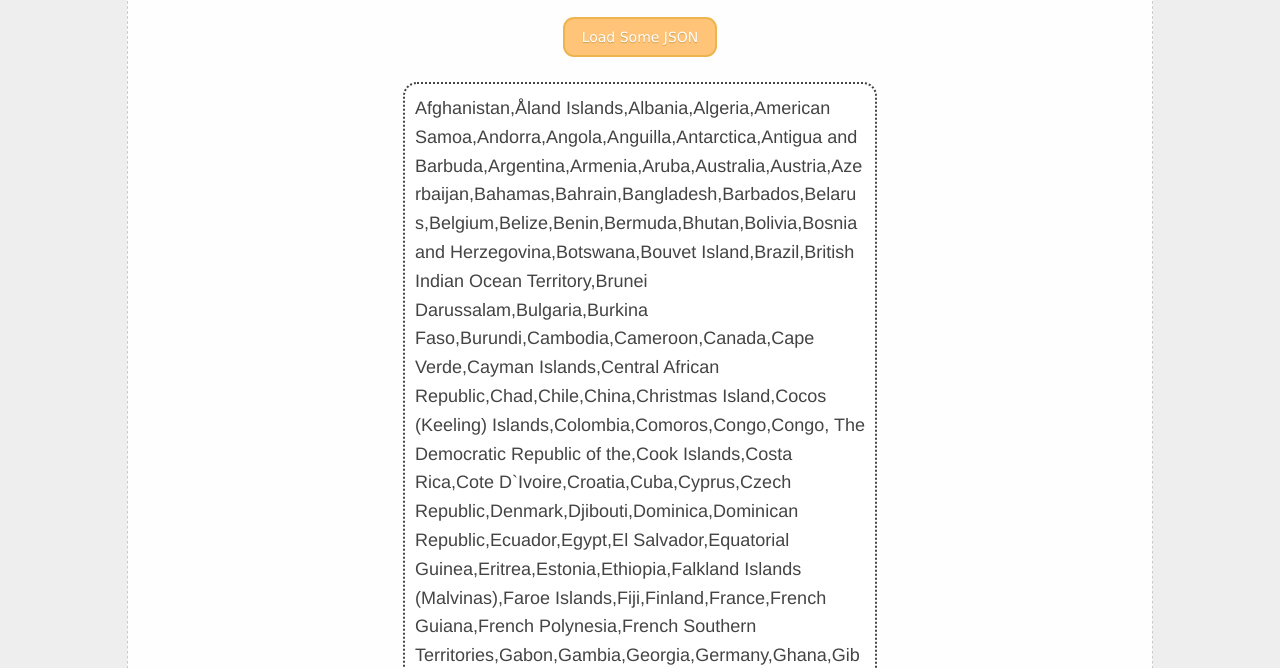
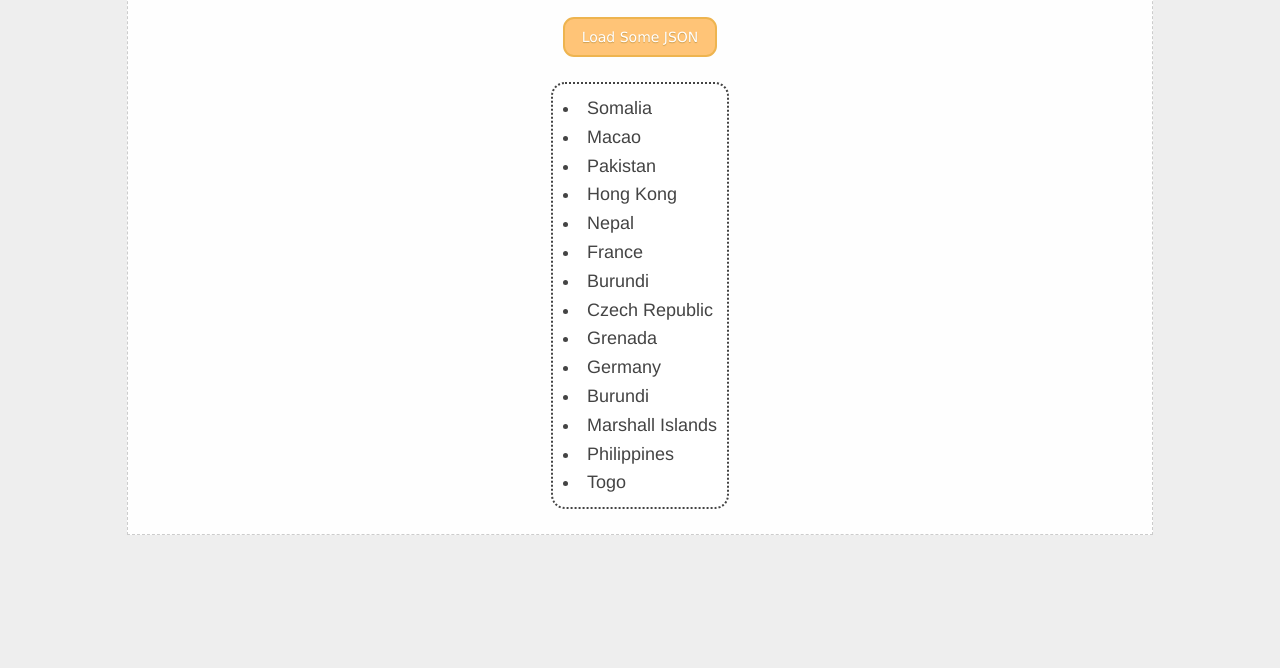
Before and after one commit to alazylion18/alazylion18.github.io, a plain HTML site: page lab_6_ajax/index.html in a window 1280 px wide. Both pictures are taken after a click on the button "Load Some JSON". Shown: the part 132-800 px from the top of the page. Drawn offline with Linux system fonts and the light colour scheme.

Commit message:
Leonardo Giovanini wrote fetch command. Code fetches data from locally-stored json file, maps data values using name key to a array, iterates tthrough array 14 times, pulling 14 randomly indexed values and writing the value to the index.html file. Code complies with all lab requirements.

```diff
--- a/lab_6_ajax/index.html
+++ b/lab_6_ajax/index.html
@@ -3,8 +3,7 @@
 
 <head>
   <title>Test AJAX page</title>
-  <link rel="stylesheet" type="text/css" href="./lab_styles.css">
-  <script src="myScript.js"></script>
+  <link rel="stylesheet" type="text/css" href="./lab_styles.css"> </link>
 </head>
 
 <body>
@@ -17,11 +16,33 @@
     </div>
   </div>
   <script>
+      function getRandomIntInclusive(min, max) {
+      min = Math.ceil(min);
+      max = Math.floor(max);
+      return Math.floor(Math.random() * (max - min + 1)) + min; //The maximum is inclusive and the minimum is inclusive
+    }
+
+
+
+
     function loadData() {
       fetch('ajax_sample.json')
-        .then(res => res.json())
-        .then(data => data.map(c => c.name))
-        .then(data => document.querySelector(".content").innerText = data);
+        .then(res => {
+          return res.json();
+        })
+        .then(data => {
+          //console.log(data);
+          let nameArray =  data.map(data => data.name);
+          let instructions = document.querySelector('.content');
+          instructions.innerHTML = '';
+          for(let i = 0; i < 14; i ++){
+            const selectNumber = getRandomIntInclusive(0, 242);
+            let el = document.createElement("li");
+            el.innerText = nameArray[selectNumber];
+
+            instructions.appendChild(el);
+          }
+        });
     }
   </script>
 </body>
```
